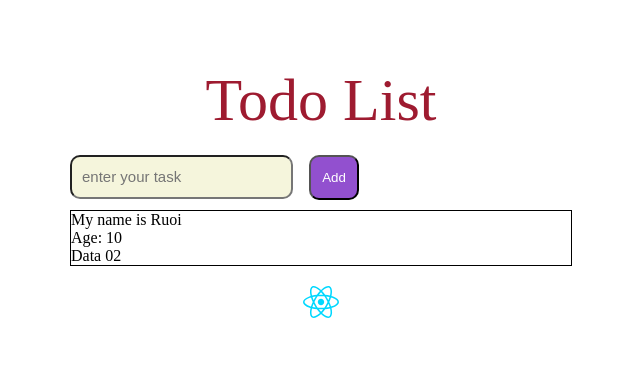
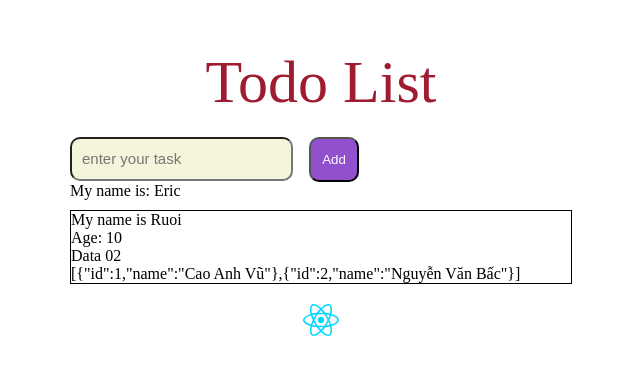
Before and after one commit to CaoAnhVu141/NestJS_React, a React (Vite) app in the folder base-react/: page / in a window 1280 px wide. Shown: the part 174-548 px from the top of the page, without its empty margins (319-959 px from the left). Built offline with nearby package versions, Linux system fonts and the light colour scheme.

Commit message:
update commit code

```diff
--- a/base-react/src/App.jsx
+++ b/base-react/src/App.jsx
@@ -1,4 +1,5 @@
 
+import { useState } from 'react';
 import './Components/todo/todo.css'
 import TodoData from './Components/todo/todoData'
 import TodoInput from './Components/todo/todoInput'
@@ -11,6 +12,11 @@ function App() {
     address: "hanoi",
     country: "Vietnam"
   }
+
+  const [dataTodoList,setTodoList] = useState([
+      {id: 1, name: "Cao Anh Vũ"},
+      {id:2,name: "Nguyễn Văn Bấc"}
+  ]);
 
   const addNewToDo = (name) => {
     alert(`Call me: ${name}`);
@@ -25,7 +31,8 @@ function App() {
       <TodoData
       name={name}
       age={age}
-      data={data}/>
+      data={data}
+      dataTodoList={dataTodoList}/>
       <div className='todo-image'>
         <img src={imglogo} alt="" />
       </div>
--- a/base-react/src/Components/todo/todoData.jsx
+++ b/base-react/src/Components/todo/todoData.jsx
@@ -1,13 +1,15 @@
 
 
 const TodoData = (props) => {
-    console.log("check props: ", props)
     const {name,age,data} = props;
     return (
         <div className="todo-data">
         <div>My name is {name}</div>
         <div>Age: {age}</div>
         <div>Data 02</div>
+        <div>
+          {JSON.stringify(props.dataTodoList)}
+        </div>
       </div>
     )
 }
--- a/base-react/src/Components/todo/todoInput.jsx
+++ b/base-react/src/Components/todo/todoInput.jsx
@@ -1,22 +1,28 @@
+import { useState } from "react";
 
 
 const TodoInput = (props) => {
-    console.log("check props: ",props);
+
+    const [valueInput,setValueInput] = useState("Eric")
+
     const {addNewToDo} = props;
-    // addNewToDo("Vũ Ruồi");
 
     const handleFunction = () => {
-        alert("Bấm vào cho anh");
+        alert(valueInput);
     }
 
     const handleOnChange = (name) => {
         console.log("Handle on change",name);
+        setValueInput(name);
     }
 
     return (
         <div className='todo-input'>
         <input type="text" className='input-enter' placeholder='enter your task' onChange={(event) => {handleOnChange(event.target.value)}}/>
         <button className='btn-add' onClick={handleFunction}>Add</button>
+        <div>
+            My name is: {valueInput}
+        </div>
       </div>
     )
 }
```
